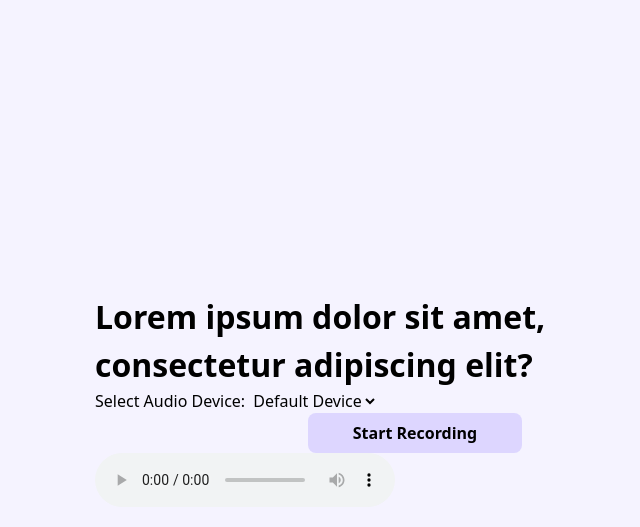
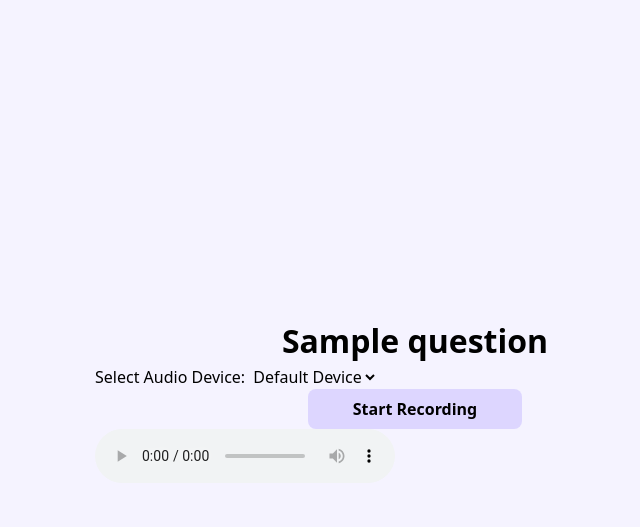
Before and after one commit to LaurenS419/helphelp, a Flask app: template templates/interview.html in a window 1280 px wide. Shown: the top 527 px of the page, without its empty margins (225-865 px from the left). Run offline with Flask 3, Linux system fonts and the light colour scheme; the template is opened without the code that fills it: most values are stand-ins (such as "Sample title", 1, 10 or a date in 2020); style sheets or scripts are compiled from the project's sources.

Commit message:
rand gen question shows up

```diff
--- a/app.py
+++ b/app.py
@@ -6,6 +6,8 @@ import analysis.transcription_processor
 import analysis.word_counter
 import analysis.chat_calls
 import analysis.word_density
+import random
+import json
 
 app = Flask(__name__)
 
@@ -22,9 +24,14 @@ def index():
 def start_interview():
 
     # get the question selection from main
-    QUESTION = request.form['question-type']
+    question_type = request.form['question-type']
 
-    return render_template("interview.html")
+    with open('questions.json') as f:
+        data = json.load(f)
+        index = random.randrange(0, len(data[question_type]))
+        QUESTION = data[question_type][index]
+
+    return render_template("interview.html", question=QUESTION)
 
 @app.route("/upload_audio", methods=["POST"])
 def upload_audio():
--- a/templates/interview.html
+++ b/templates/interview.html
@@ -1,14 +1,16 @@
 <!DOCTYPE html>
 <html lang="en">
+
 <head>
     <meta charset="UTF-8">
     <meta name="viewport" content="width=device-width, initial-scale=1.0">
     <title>Audio Recorder</title>
     <link href="../static/output.css" rel="stylesheet">
 </head>
+
 <body class="">
     <div class="w-1/2">
-        <h2>Lorem ipsum dolor sit amet, consectetur adipiscing elit?</h2>
+        <h2>{{ question }}</h2>
         <label for="audioDeviceSelect">Select Audio Device:</label>
         <select id="audioDeviceSelect">
             <option value="">Default Device</option>
@@ -102,4 +104,5 @@
         });
     </script>
 </body>
+
 </html>
```
